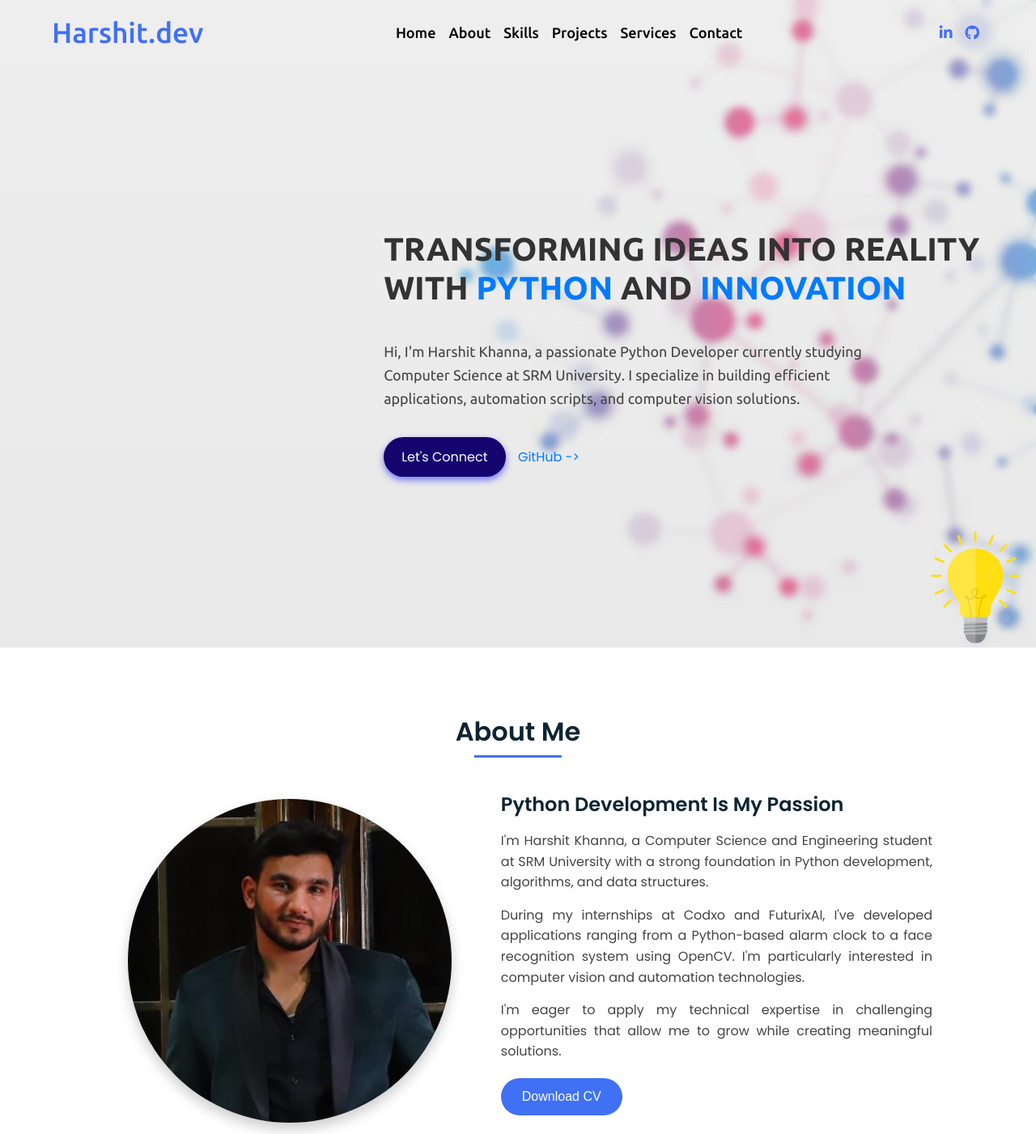
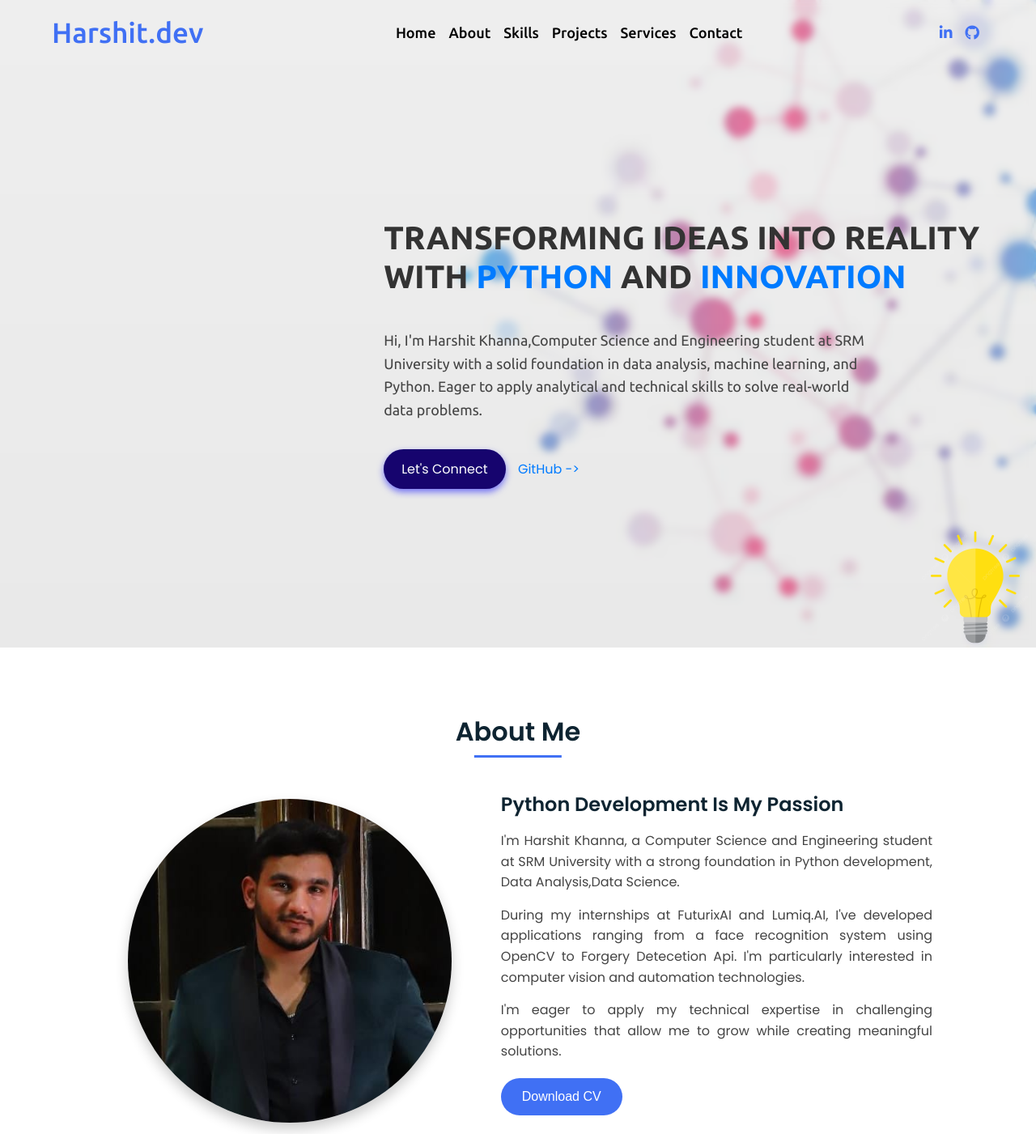
Before and after one commit to hxrshitkhxnna/Portfolio-Website, a plain HTML site: page index.html in a window 1280 px wide. Shown: the top 1401 px of the page at 81% size. Drawn offline with nearby package versions, Linux system fonts and the light colour scheme.

Commit message:
Updated portfolio with latest changes

```diff
--- a/index.html
+++ b/index.html
@@ -53,7 +53,7 @@
             </div>
             <div class="front-text">
                 <h1 class="front-heading">TRANSFORMING IDEAS INTO REALITY WITH <span class="sp1">PYTHON</span> AND <span class="sp1">INNOVATION</span></h1>
-                <p class="front-para">Hi, I'm Harshit Khanna, a passionate Python Developer currently studying Computer Science at SRM University. I specialize in building efficient applications, automation scripts, and computer vision solutions.</p>
+                <p class="front-para">Hi, I'm Harshit Khanna,Computer Science and Engineering student at SRM University with a solid foundation in data analysis, machine learning, and Python. Eager to apply analytical and technical skills to solve real-world data problems.</p>
                 <div>
                     <a href="https://www.linkedin.com/in/harshit-khanna-152160256" class="button">Let's Connect</a>
                     <a href="https://github.com/hxrshitkhxnna">GitHub -></a>
@@ -74,10 +74,10 @@
                 <div class="right">
                     <div class="topic">Python Development Is My Passion</div>
                     <p>
-                        I'm Harshit Khanna, a Computer Science and Engineering student at SRM University with a strong foundation in Python development, algorithms, and data structures.
+                        I'm Harshit Khanna, a Computer Science and Engineering student at SRM University with a strong foundation in Python development, Data Analysis,Data Science.
                     </p>
                     <p>
-                        During my internships at Codxo and FuturixAI, I've developed applications ranging from a Python-based alarm clock to a face recognition system using OpenCV. I'm particularly interested in computer vision and automation technologies.
+                        During my internships at FuturixAI and Lumiq.AI, I've developed applications ranging from  a face recognition system using OpenCV to Forgery Detecetion Api. I'm particularly interested in computer vision and automation technologies.
                     </p>
                     <p>
                         I'm eager to apply my technical expertise in challenging opportunities that allow me to grow while creating meaningful solutions.
```
Also changed, not shown: portfolio/Images/web1.png (added), portfolio/Images/web2.png (added), portfolio/Images/web3.png (added), 1 other file.
